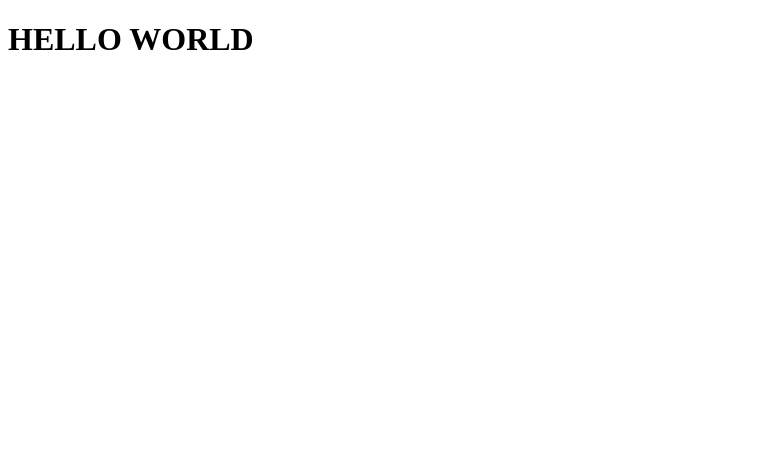
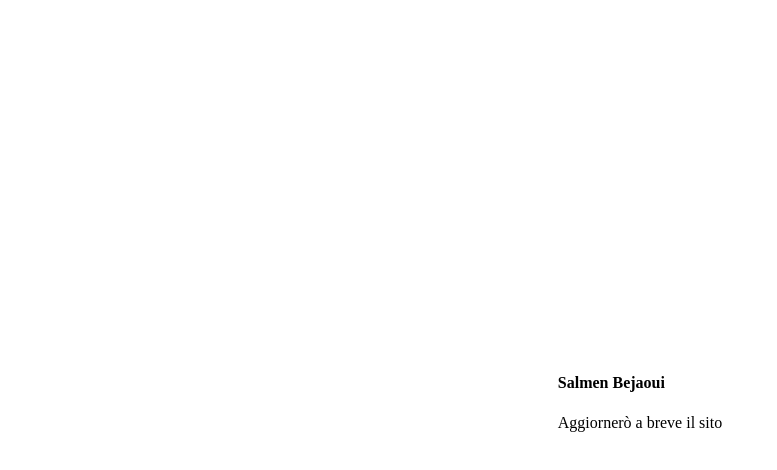
Before and after one commit to salmenbej/testing, a plain HTML site: page index.html in a window 1280 px wide. Shown: the whole page, without its empty margins (0-777 px from the left). Drawn offline with Linux system fonts and the light colour scheme.

Commit message:
Update index.html

```diff
--- a/index.html
+++ b/index.html
@@ -3,8 +3,22 @@
 <head>
 	<meta charset="UTF-8">
 	<title>Testing Github </title>
+	<style>
+		div {
+			position: absolute;
+			top: 50%;
+			left: 50%;
+			transform: translate(-50%,-50%);
+			-webkit-transform: translate(-50%,-50%);
+		}
+	</style>
 </head>
 <body>
-	<h1>HELLO WORLD</h1>
+	<div>
+		<h4>Salmen Bejaoui</h4>
+		<p>Aggiornerò a breve il sito</p>
+	</div>
+
+
 </body>
 </html>
```
